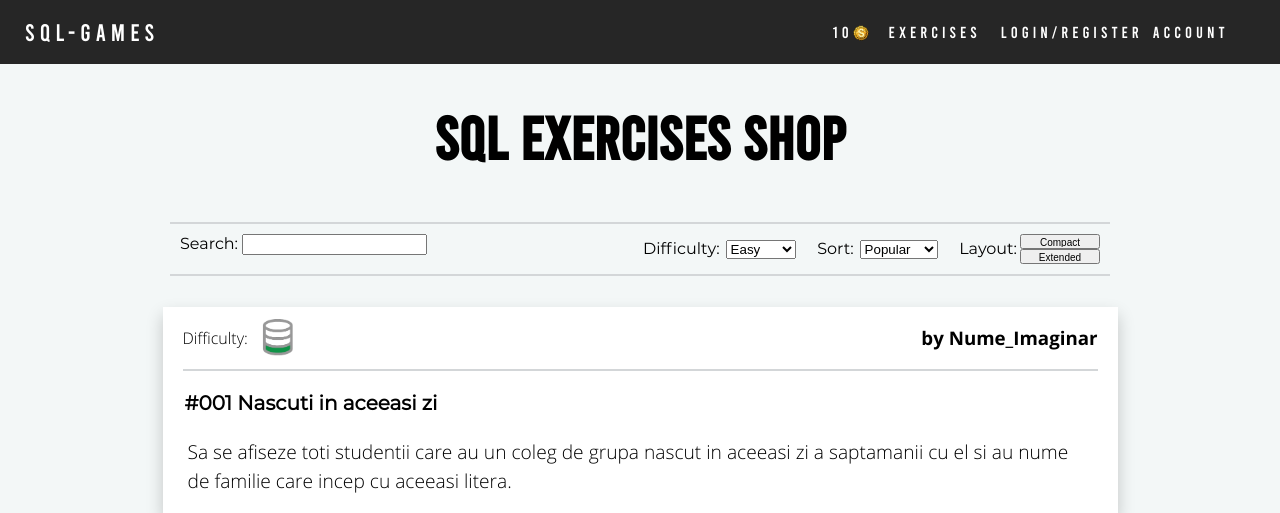
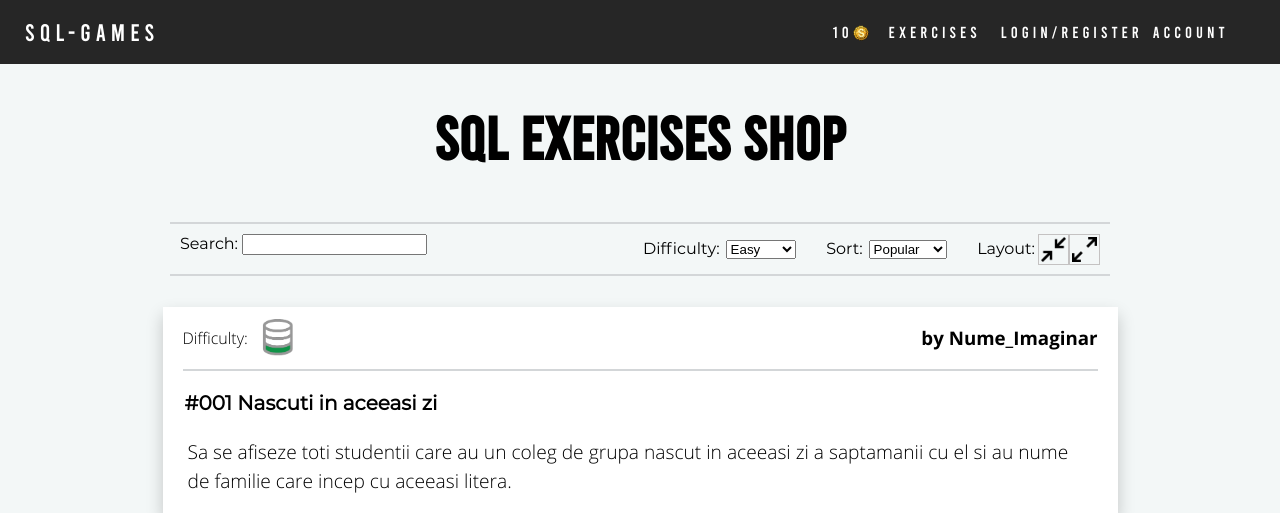
Before and after one commit to Ca3zsar/SQL-Games, a PHP site: page /shop.html in a window 1280 px wide. Shown: the top 513 px of the page. Run offline with PHP 8.4, Linux system fonts and the light colour scheme.

Commit message:
changed shop-layout extended/compact buttons

```diff
--- a/front-end/shop.html
+++ b/front-end/shop.html
@@ -105,8 +105,8 @@
           </div>
           <div class="shop-filter-layout">
             <form>
-              <input type="submit" value="Compact">
-              <input type="submit" value="Extended">
+              <input type="image" value="Compact" src="resources/minimize-fullscreen.png">
+              <input type="image" value="Extended" src="resources/expand-fullscreen.png">
             </form>
           </div>
 
@@ -159,9 +159,7 @@
             <div class="difficulty-wrapper">
               <p class="difficulty-title">Difficulty:</p>
               <img src="resources/difficulty_hard.png" class="difficulty-bar">
-
-
-</div>
+            </div>
             <h3 class="exercise-author">by Nume_Inexistent</h3>
           </div>
           <br class="meta-break">
--- a/front-end/styles/shop_style.css
+++ b/front-end/styles/shop_style.css
@@ -75,13 +75,16 @@ body{
 .shop-filter-layout form{
     display: flex;
     justify-content: space-between;
-    flex-direction: column;
+    flex-direction: row;
 }
 
 .shop-filter-layout input{
-    width:80px;
-    height:15px;
+    width:25px;
     font-size: 10px;
+    border-style: solid;
+    border-color: #c4c2c2;
+    border-width: 1px;
+    padding: 2px;
 }
 
 
```
